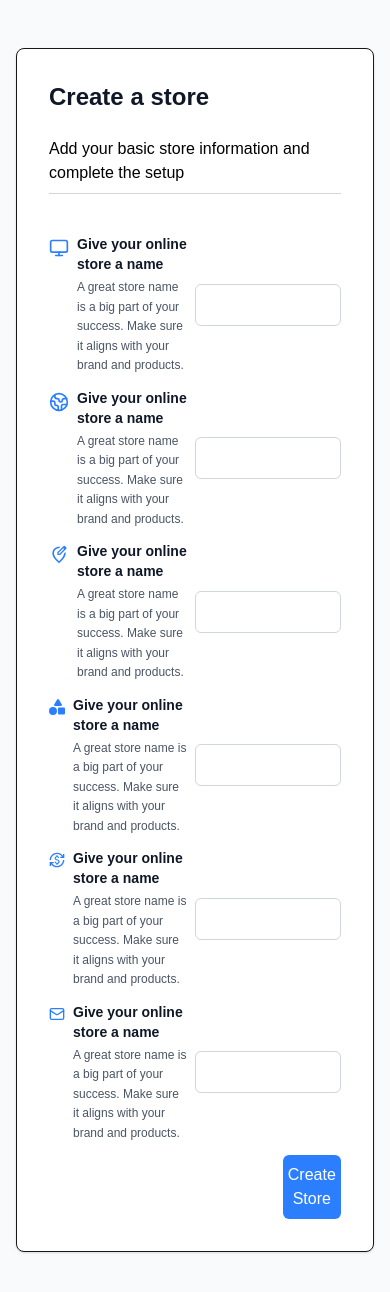
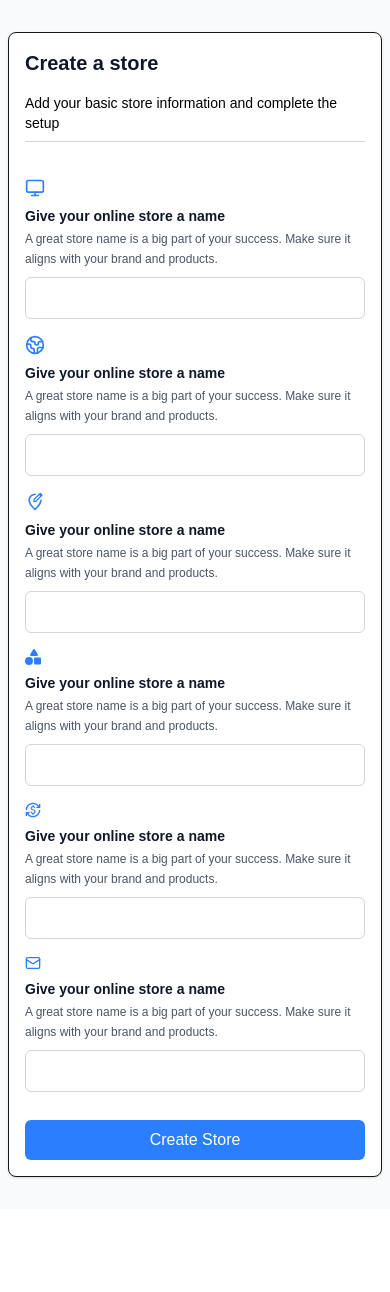
Before and after one commit to Rummonislam786/interview-task1, a Next.js app: page / in a window 390 px wide. Shown: the top 1292 px of the page. After the commit the page ends 1209 px from the top, so only its background shows below. Built offline with nearby package versions, Linux system fonts and the light colour scheme.

Commit message:
Responsive ness

```diff
--- a/src/app/page.tsx
+++ b/src/app/page.tsx
@@ -5,29 +5,26 @@ import { FaShapes } from "react-icons/fa6";
 
 export default function Home() {
   return (
-   <div className="min-h-screen bg-gray-50 py-12 px-4">
-
-      <div className="max-w-4xl mx-auto">
-
-        <div className="bg-white p-8 shadow-sm rounded-lg border flex flex-col w-full">
-
-          <div className="mb-8">
-            <h1 className="text-2xl font-semibold text-gray-900 mb-6">
+   <div className="min-h-screen bg-gray-50 py-8 px-2 sm:py-12 sm:px-4">
+      <div className="max-w-4xl mx-auto w-full">
+        <div className="bg-white p-4 sm:p-8 shadow-sm rounded-lg border flex flex-col w-full">
+          <div className="mb-6 sm:mb-8">
+            <h1 className="text-xl sm:text-2xl font-semibold text-gray-900 mb-4 sm:mb-6">
               Create a store
             </h1>
-            <p className="text-black space-x-3 ">
+            <p className="text-black space-x-1 sm:space-x-3 text-sm sm:text-base">
               Add your basic store information and complete the setup
             </p>
             <hr className="my-2 border-gray-300"/>
           </div>
-          <div className="space-y-6 mb-3">
-            <div className="flex items-center space-x-2">
+          <div className="space-y-4 sm:space-y-6 mb-3">
+            <div className="flex flex-col sm:flex-row items-start sm:items-center sm:space-x-2 space-y-2 sm:space-y-0">
               <div className="self-start pt-1">
-              <Monitor className="text-blue-500 w-5 h-5"/>
+                <Monitor className="text-blue-500 w-5 h-5"/>
               </div>
-              <div className="flex-1 space-y-4">
+              <div className="flex-1 space-y-2 sm:space-y-4">
                 <div>
-                  <h3 className="text-sm font-small text-gray-900 mb-1 font-bold">
+                  <h3 className="text-sm sm:text-base font-small text-gray-900 mb-1 font-bold">
                     Give your online store a name
                   </h3>
                   <p className="text-xs text-gray-600 leading-relaxed">
@@ -35,17 +32,17 @@ export default function Home() {
                   </p>
                 </div>
               </div>
-              <input className="w-1/2 px-3 py-2 border border-gray-300 rounded-md focus:outline-none focus:ring-2 focus:ring-blue-500 focus:border-transparent text-gray-900 placeholder-gray-400"/>
+              <input className="w-full sm:w-1/2 px-3 py-2 border border-gray-300 rounded-md focus:outline-none focus:ring-2 focus:ring-blue-500 focus:border-transparent text-gray-900 placeholder-gray-400"/>
             </div>
           </div>
-          <div className="space-y-6 mb-3">
-          <div className="flex items-center space-x-2">
+          <div className="space-y-4 sm:space-y-6 mb-3">
+          <div className="flex flex-col sm:flex-row items-start sm:items-center sm:space-x-2 space-y-2 sm:space-y-0">
               <div className="self-start pt-1">
-              <Earth className="text-blue-500 w-5 h-5"/>
+                <Earth className="text-blue-500 w-5 h-5"/>
               </div>
-              <div className="flex-1 space-y-4 gap-4">
+              <div className="flex-1 space-y-2 sm:space-y-4 gap-4">
                 <div>
-                  <h3 className="text-sm font-small text-gray-900 mb-1 font-bold">
+                  <h3 className="text-sm sm:text-base font-small text-gray-900 mb-1 font-bold">
                     Give your online store a name
                   </h3>
                   <p className="text-xs text-gray-600 leading-relaxed">
@@ -53,18 +50,17 @@ export default function Home() {
                   </p>
                 </div>
               </div>
-              <input className="w-1/2 px-3 py-2 border border-gray-300 rounded-md focus:outline-none focus:ring-2 focus:ring-blue-500 focus:border-transparent text-gray-900 placeholder-gray-400"/>
+              <input className="w-full sm:w-1/2 px-3 py-2 border border-gray-300 rounded-md focus:outline-none focus:ring-2 focus:ring-blue-500 focus:border-transparent text-gray-900 placeholder-gray-400"/>
             </div>
           </div>
-          <div className="space-y-6 mb-3">
-            <div className="flex items-center space-x-2">
+          <div className="space-y-4 sm:space-y-6 mb-3">
+            <div className="flex flex-col sm:flex-row items-start sm:items-center sm:space-x-2 space-y-2 sm:space-y-0">
               <div className="self-start pt-1">
-              <MdOutlineEditLocation className="text-blue-500 w-5 h-5" />
+                <MdOutlineEditLocation className="text-blue-500 w-5 h-5" />
               </div>
-
-              <div className="flex-1 space-y-4 gap-4">
+              <div className="flex-1 space-y-2 sm:space-y-4 gap-4">
                 <div>
-                  <h3 className="text-sm font-small text-gray-900 mb-1 font-bold">
+                  <h3 className="text-sm sm:text-base font-small text-gray-900 mb-1 font-bold">
                     Give your online store a name
                   </h3>
                   <p className="text-xs text-gray-600 leading-relaxed">
@@ -72,17 +68,35 @@ export default function Home() {
                   </p>
                 </div>
               </div>
-              <input className="w-1/2 px-3 py-2 border border-gray-300 rounded-md focus:outline-none focus:ring-2 focus:ring-blue-500 focus:border-transparent text-gray-900 placeholder-gray-400"/>
+              <input className="w-full sm:w-1/2 px-3 py-2 border border-gray-300 rounded-md focus:outline-none focus:ring-2 focus:ring-blue-500 focus:border-transparent text-gray-900 placeholder-gray-400"/>
             </div>
           </div>
-          <div className="space-y-6 mb-3">
-            <div className="flex items-center space-x-2">
+          <div className="space-y-4 sm:space-y-6 mb-3">
+            <div className="flex flex-col sm:flex-row items-start sm:items-center sm:space-x-2 space-y-2 sm:space-y-0">
               <div className="self-start pt-1">
-              <FaShapes className="text-blue-500 w-4 h-4" />
+                <FaShapes className="text-blue-500 w-4 h-4" />
               </div>
-              <div className="flex-1 space-y-4 gap-4">
+              <div className="flex-1 space-y-2 sm:space-y-4 gap-4">
                 <div>
-                  <h3 className="text-sm font-small text-gray-900 mb-1 font-bold">
+                  <h3 className="text-sm sm:text-base font-small text-gray-900 mb-1 font-bold">
+                    Give your online store a name
+                  </h3>
+                  <p className="text-xs sm:text-sm text-gray-600 leading-relaxed">
+                    A great store name is a big part of your success. Make sure it aligns with your brand and products.
+                  </p>
+                </div>
+              </div>
+              <input className="w-full sm:w-1/2 px-3 py-2 border border-gray-300 rounded-md focus:outline-none focus:ring-2 focus:ring-blue-500 focus:border-transparent text-gray-900 placeholder-gray-400"/>
+            </div>
+          </div>
+          <div className="space-y-4 sm:space-y-6 mb-3">
+            <div className="flex flex-col sm:flex-row items-start sm:items-center sm:space-x-2 space-y-2 sm:space-y-0">
+              <div className="self-start pt-1">
+                <MdCurrencyExchange className="text-blue-500 w-4 h-4" />
+              </div>
+              <div className="flex-1 space-y-2 sm:space-y-4 gap-4">
+                <div>
+                  <h3 className="text-sm sm:text-base font-small text-gray-900 mb-1 font-bold">
                     Give your online store a name
                   </h3>
                   <p className="text-xs text-gray-600 leading-relaxed">
@@ -90,17 +104,17 @@ export default function Home() {
                   </p>
                 </div>
               </div>
-              <input className="w-1/2 px-3 py-2 border border-gray-300 rounded-md focus:outline-none focus:ring-2 focus:ring-blue-500 focus:border-transparent text-gray-900 placeholder-gray-400"/>
+              <input className="w-full sm:w-1/2 px-3 py-2 border border-gray-300 rounded-md focus:outline-none focus:ring-2 focus:ring-blue-500 focus:border-transparent text-gray-900 placeholder-gray-400"/>
             </div>
           </div>
-          <div className="space-y-6 mb-3">
-            <div className="flex items-center space-x-2">
+          <div className="space-y-4 sm:space-y-6 mb-3">
+            <div className="flex flex-col sm:flex-row items-start sm:items-center sm:space-x-2 space-y-2 sm:space-y-0">
               <div className="self-start pt-1">
-              <MdCurrencyExchange className="text-blue-500 w-4 h-4" />
+                <Mail className="text-blue-500 w-4 h-4" />
               </div>
-              <div className="flex-1 space-y-4 gap-4">
+              <div className="flex-1 space-y-2 sm:space-y-4 gap-4">
                 <div>
-                  <h3 className="text-sm font-small text-gray-900 mb-1 font-bold">
+                  <h3 className="text-sm sm:text-base font-small text-gray-900 mb-1 font-bold">
                     Give your online store a name
                   </h3>
                   <p className="text-xs text-gray-600 leading-relaxed">
@@ -108,28 +122,10 @@ export default function Home() {
                   </p>
                 </div>
               </div>
-              <input className="w-1/2 px-3 py-2 border border-gray-300 rounded-md focus:outline-none focus:ring-2 focus:ring-blue-500 focus:border-transparent text-gray-900 placeholder-gray-400"/>
+              <input className="w-full sm:w-1/2 px-3 py-2 border border-gray-300 rounded-md focus:outline-none focus:ring-2 focus:ring-blue-500 focus:border-transparent text-gray-900 placeholder-gray-400"/>
             </div>
           </div>
-          <div className="space-y-6 mb-3">
-            <div className="flex items-center space-x-2">
-              <div className="self-start pt-1">
-              <Mail className="text-blue-500 w-4 h-4" />
-              </div>
-              <div className="flex-1 space-y-4 gap-4">
-                <div>
-                  <h3 className="text-sm font-small text-gray-900 mb-1 font-bold">
-                    Give your online store a name
-                  </h3>
-                  <p className="text-xs text-gray-600 leading-relaxed">
-                    A great store name is a big part of your success. Make sure it aligns with your brand and products.
-                  </p>
-                </div>
-              </div>
-              <input className="w-1/2 px-3 py-2 border border-gray-300 rounded-md focus:outline-none focus:ring-2 focus:ring-blue-500 focus:border-transparent text-gray-900 placeholder-gray-400"/>
-            </div>
-          </div>
-          <button className="w-1/5 bg-blue-500 text-white py-2 rounded-md hover:bg-blue-600 transition-colors duration-200 self-end">Create Store</button>
+          <button className="w-full sm:w-1/3 md:w-1/5 bg-blue-500 text-white py-2 rounded-md hover:bg-blue-600 transition-colors duration-200 self-end mt-4">Create Store</button>
         </div>
       </div>
     </div>
```
